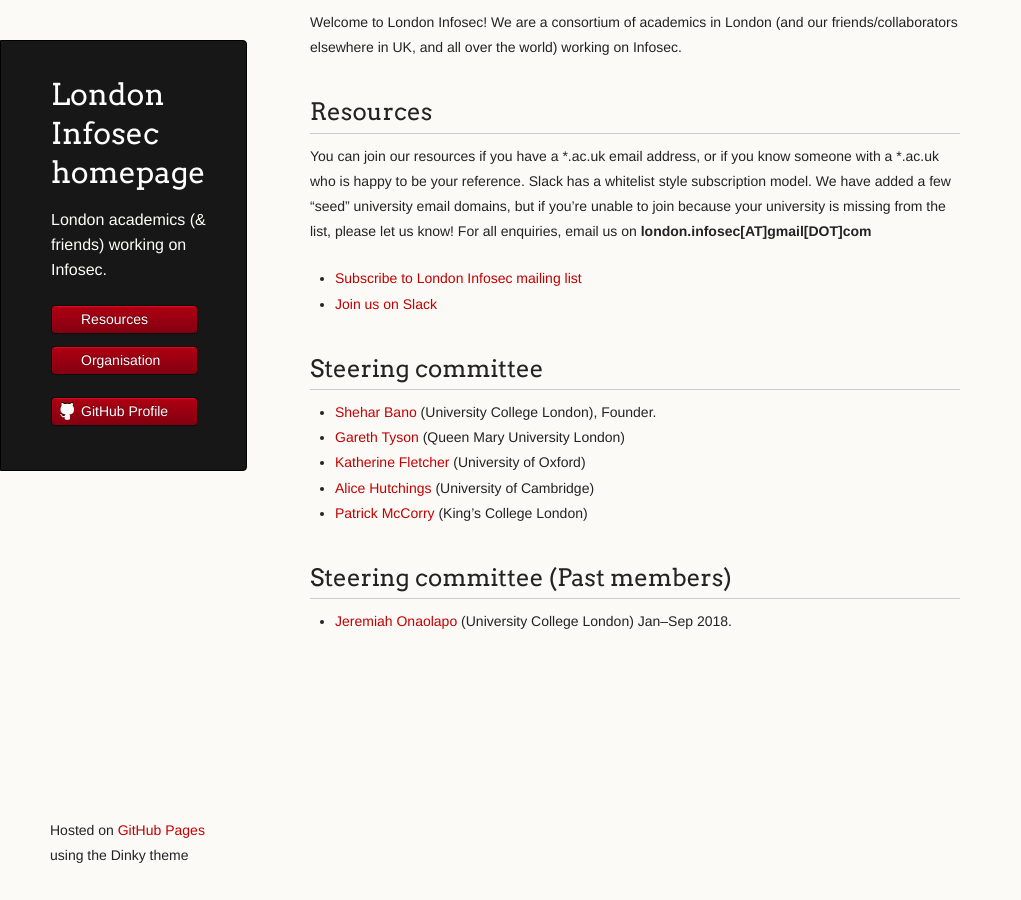
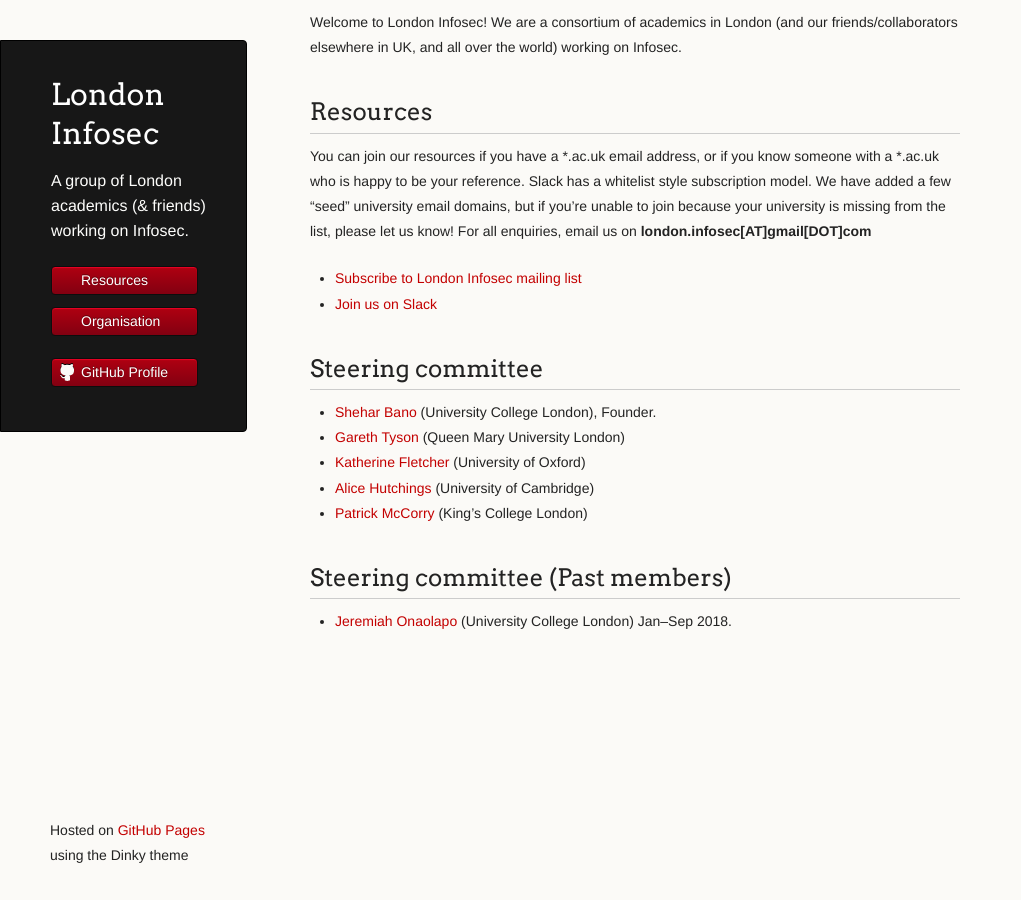
Before and after one commit to London-Infosec/London-Infosec.github.io, a Jekyll site: the page built from index.md, in a window 1280 px wide. Shown: the whole page, without its empty margins (0-1021 px from the left). Built offline with Jekyll 4.4.1, drawn with Linux system fonts in a browser that asks for light colours.

Commit message:
Updated title

```diff
--- a/_config.yml
+++ b/_config.yml
@@ -1,5 +1,5 @@
-title: London Infosec homepage
-description: London academics (& friends) working on Infosec.
+title: London Infosec
+description: A group of London academics (& friends) working on Infosec.
 show_downloads: true
 theme: jekyll-theme-dinky
 logo: /assets/red-logo.jpg
```
